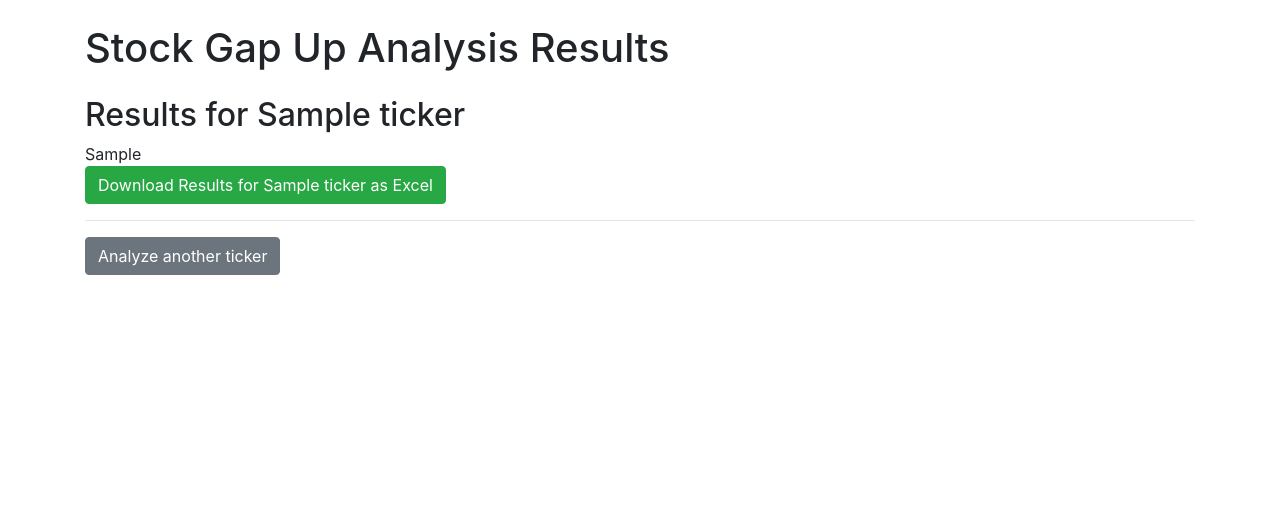
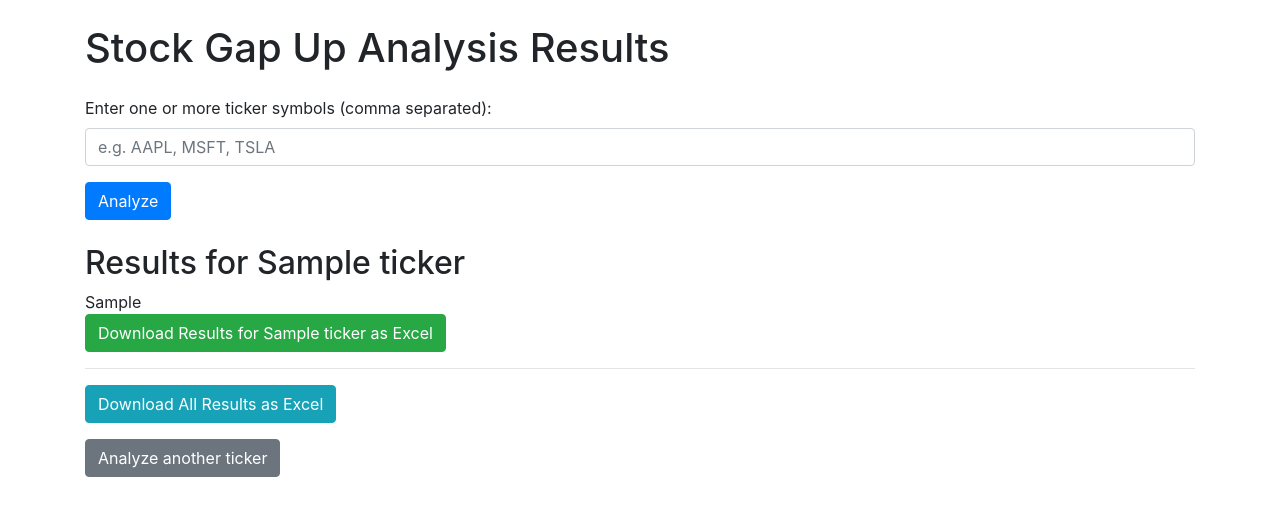
Before and after one commit to ze-aviche/gap-up-trade-analysis, a Flask app: template templates/index.html in a window 1280 px wide. Shown: the top 516 px of the page. Run offline with Flask 3, Linux system fonts and the light colour scheme; the template is opened without the code that fills it: most values are stand-ins (such as "Sample title", 1, 10 or a date in 2020); some libraries are stand-ins or nearby versions.

Commit message:
added sqlalchemy db instead of in-memory cache. But this is not returning data

```diff
--- a/app.py
+++ b/app.py
@@ -2,10 +2,11 @@
 from flask import Flask, request, render_template, send_file
 import pandas as pd
 import pytz
-from datetime import datetime, time, timedelta
+from datetime import datetime, time, timedelta, timezone
 import os
 from polygon import RESTClient
 import io
+from flask_sqlalchemy import SQLAlchemy
 
 # Include the necessary functions directly
 def count_vwap_crosses(polygon_client, ticker, date):
@@ -505,10 +506,26 @@
 
 # Initialize the Flask application
 app = Flask(__name__)
+app.config['SQLALCHEMY_DATABASE_URI'] = os.environ.get(
+    'DATABASE_URL', 'sqlite:///gap_up_analysis.db'
+)
+db = SQLAlchemy(app)
+class GapUpResult(db.Model):
+    """
+    Model to store gap up analysis results in the database.
+    """
+    id = db.Column(db.Integer, primary_key=True)
+    ticker = db.Column(db.String(16), index=True)
+    result_json = db.Column(db.Text)  # Store DataFrame as JSON string
+    created_at = db.Column(db.DateTime, default=lambda: datetime.now(timezone.utc))
+    # To create tables (run once in a Python shell):
+    # >>> from app import db
+    # >>> db.create_all()
+
 
 # Initialize the Polygon client (assuming POLYGON_API_KEY is already in userdata)
 try:
-    polygon_client = RESTClient(userdata.get("POLYGON_API_KEY"))
+    polygon_client = RESTClient(os.environ.get("POLYGON_API_KEY"))
 except Exception as e:
     print(f"Error initializing Polygon client: {e}")
     polygon_client = None # Handle the case where the client cannot be initialized
@@ -519,47 +536,62 @@
 @app.route('/')
 def index():
     """Renders the home page with the stock ticker input form."""
-    return render_template('index.html')
+    return render_template('index.html', all_tickers_gap_up_results={})
 
 @app.route('/analyze', methods=['POST'])
 def analyze():
     """Handles the ticker input, fetches data, and displays the results."""
-    ticker = request.form['ticker'].strip().upper()
-    if not ticker:
-        return render_template('index.html', error="Please enter a ticker symbol.")
+    tickers_input = request.form['ticker'].strip().upper()
+    if not tickers_input:
+        return render_template('index.html', error="Please enter a ticker symbol.", all_tickers_gap_up_results={})
+
+    tickers = [t.strip() for t in tickers_input.split(',') if t.strip()]
+    if not tickers:
+        return render_template('index.html', error="Please enter at least one valid ticker.", all_tickers_gap_up_results={})
 
     if polygon_client is None:
-        return render_template('index.html', error="Polygon API client not initialized. Check API key.")
+        return render_template('index.html', error="Polygon API client not initialized. Check API key.", all_tickers_gap_up_results={})
 
-    print(f"Analyzing gap ups for {ticker}...")
-    gap_up_days_list = get_gap_up_day_stats(ticker, polygon_client)
+    global all_tickers_gap_up_results
+    all_tickers_gap_up_results = {}
 
-    if not gap_up_days_list:
-        return render_template('index.html', error=f"No significant gap ups (>= 25%) found for {ticker} in the last 3 years.")
+    for ticker in tickers:
+        print(f"Analyzing gap ups for {ticker}...")
+        gap_up_days_list = get_gap_up_day_stats(ticker, polygon_client)
+        if not gap_up_days_list:
+            all_tickers_gap_up_results[ticker] = pd.DataFrame()  # Empty DataFrame for no results
+            continue
 
-    gap_up_results_df = pd.DataFrame(gap_up_days_list)
+        gap_up_results_df = pd.DataFrame(gap_up_days_list)
 
-    # Format the percentage columns
-    for col in ['gap up % at open', 'day high %', 'closing percent']:
-        if col in gap_up_results_df.columns:
-            gap_up_results_df[col] = gap_up_results_df[col].apply(lambda x: f'{x:.2f}%' if pd.notna(x) else '')
+        #Store the results in SQLite database
 
-    # Format volume columns in millions
-    for col in ['total volume', '30min volume', 'premarket volume']:
-        if col in gap_up_results_df.columns:
-            gap_up_results_df[col] = gap_up_results_df[col].apply(lambda x: f'{x/1_000_000:.2f}M' if pd.notna(x) and x > 0 else ('0M' if pd.notna(x) and x == 0 else ''))
+        result_json = gap_up_results_df.to_json(orient='records')
+        gapup = GapUpResult(ticker=ticker, result_json=result_json)
+        db.session.add(gapup)
+        db.session.commit()
 
-    # Store the DataFrame for potential download
-    global all_tickers_gap_up_results
-    all_tickers_gap_up_results[ticker] = gap_up_results_df
+        # Format the percentage columns
+        for col in ['gap up % at open', 'day high %', 'closing percent']:
+            if col in gap_up_results_df.columns:
+                gap_up_results_df[col] = gap_up_results_df[col].apply(lambda x: f'{x:.2f}%' if pd.notna(x) else '')
 
-    return render_template('results_multiple.html', ticker=ticker, results=gap_up_results_df.to_html(classes='table table-striped', index=False))
+        # Format volume columns in millions
+        for col in ['total volume', '30min volume', 'premarket volume']:
+            if col in gap_up_results_df.columns:
+                gap_up_results_df[col] = gap_up_results_df[col].apply(lambda x: f'{x/1_000_000:.2f}M' if pd.notna(x) and x > 0 else ('0M' if pd.notna(x) and x == 0 else ''))
+
+        all_tickers_gap_up_results[ticker] = gap_up_results_df
+
+    return render_template('index.html', all_tickers_gap_up_results=all_tickers_gap_up_results)
+
 
 @app.route('/download/<ticker>')
 def download_excel(ticker):
     """Provides the analysis results as an Excel file for download."""
-    if ticker in all_tickers_gap_up_results:
-        df = all_tickers_gap_up_results[ticker]
+    gapup = GapUpResult.query.filter_by(ticker=ticker).order_by(GapUpResult.created_at.desc()).first()
+    if gapup:
+        df = pd.read_json(gapup.result_json)
         output = io.BytesIO()
         writer = pd.ExcelWriter(output, engine='xlsxwriter')
         df.to_excel(writer, index=False, sheet_name=f'{ticker}_GapUps')
@@ -569,7 +601,29 @@
     else:
         return "Data not found for this ticker.", 404
 
+
+@app.route('/download/all')
+def download_all_excel():
+    gapups = GapUpResult.query.order_by(GapUpResult.ticker, GapUpResult.created_at.desc()).all()
+    if not gapups:
+        return "No data available to download.", 404
+
+    output = io.BytesIO()
+    writer = pd.ExcelWriter(output, engine='xlsxwriter')
+    tickers_added = set()
+    for gapup in gapups:
+        if gapup.ticker not in tickers_added:
+            df = pd.read_json(gapup.result_json)
+            if not df.empty:
+                writer.sheets = {}  # Fix for xlsxwriter bug
+                df.to_excel(writer, index=False, sheet_name=gapup.ticker[:31])
+            tickers_added.add(gapup.ticker)
+    writer.close()
+    output.seek(0)
+    return send_file(output, download_name="all_gap_up_analysis.xlsx", as_attachment=True)
 # Note: In a production environment, you would not run app.run() directly.
 # You would use a production-ready WSGI server like Gunicorn.
 # if __name__ == '__main__':
+#     with app.app_context():
+#         db.create_all()
 #     app.run(debug=True)
--- a/templates/index.html
+++ b/templates/index.html
@@ -18,7 +18,16 @@
     <div class="container">
         <h1 class="mt-4 mb-4">Stock Gap Up Analysis Results</h1>
 
-        {% for ticker, results_df in results.items() %}
+        <!-- Ticker input form -->
+        <form method="POST" action="/analyze" class="mb-4">
+            <div class="form-group">
+                <label for="ticker">Enter one or more ticker symbols (comma separated):</label>
+                <input type="text" class="form-control" id="ticker" name="ticker" placeholder="e.g. AAPL, MSFT, TSLA" required>
+            </div>
+            <button type="submit" class="btn btn-primary">Analyze</button>
+        </form>
+
+        {% for ticker, results_df in all_tickers_gap_up_results.items() %}
         <h2>Results for {{ ticker }}</h2>
         {% if not results_df.empty %}
             {{ results_df.to_html(classes='table table-striped', index=False) | safe }}
@@ -29,6 +38,10 @@
         <hr>
         {% endfor %}
 
+        {% if all_tickers_gap_up_results %}
+            <a href="/download/all" class="btn btn-info mb-3">Download All Results as Excel</a>
+        {% endif %}
+
         <p><a href="/" class="btn btn-secondary">Analyze another ticker</a></p>
     </div>
 </body>
```
Also changed, not shown: requirements.txt (+8 -0 lines), templates/results_multiple.html (deleted, +0 -35 lines), instance/gap_up_analysis.db (added), 1 other file.
